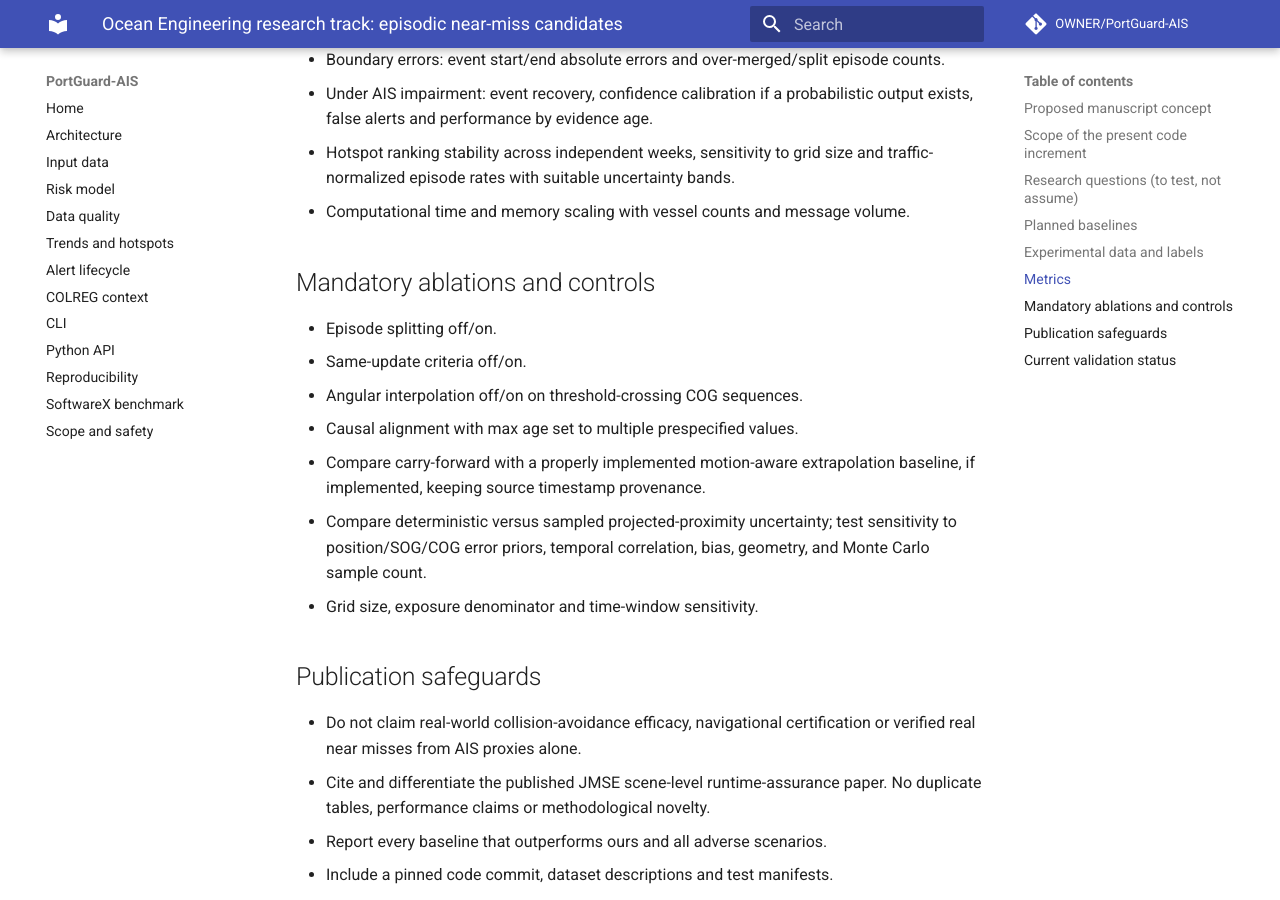
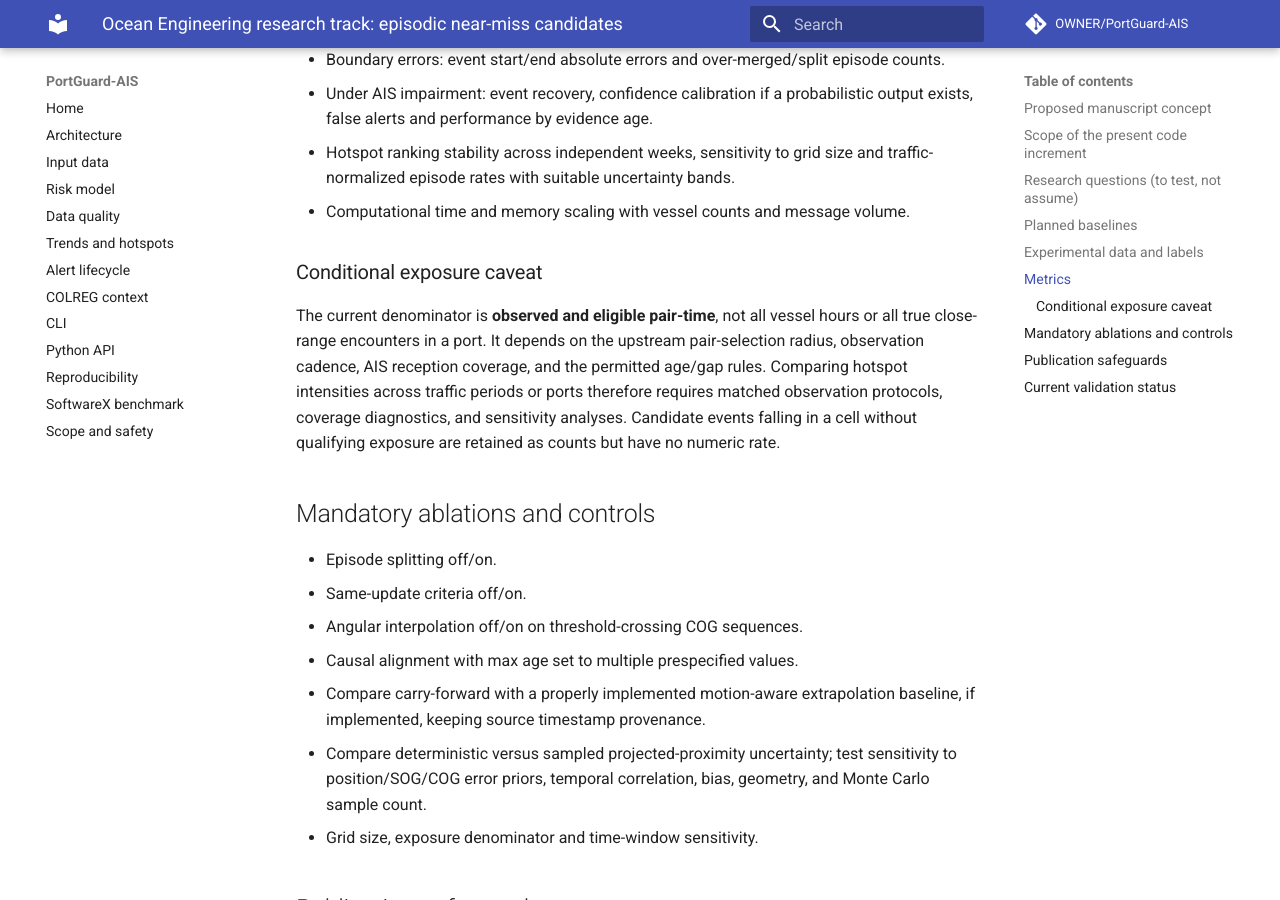
Before and after one commit to TyMill/PortGuard-AIS, an MkDocs documentation site: the page built from docs/oceaneng-research-protocol.md, in a window 1280 px wide and 900 px high, scrolled down 2779 px. Built offline with MkDocs 1.6.1 and Material for MkDocs 9.7.7, drawn with Linux system fonts in a browser that asks for light colours; comment, search, counter and statistics services are not loaded.

Commit message:
docs(oceaneng): clarify observational denominator and coverage comparability

```diff
--- a/docs/oceaneng-research-protocol.md
+++ b/docs/oceaneng-research-protocol.md
@@ -110,6 +110,16 @@ passages), taking care not to count carried observations as new AIS reports.
   size and traffic-normalized episode rates with suitable uncertainty bands.
 - Computational time and memory scaling with vessel counts and message volume.
 
+### Conditional exposure caveat
+
+The current denominator is **observed and eligible pair-time**, not all vessel
+hours or all true close-range encounters in a port. It depends on the
+upstream pair-selection radius, observation cadence, AIS reception coverage,
+and the permitted age/gap rules. Comparing hotspot intensities across traffic
+periods or ports therefore requires matched observation protocols, coverage
+diagnostics, and sensitivity analyses. Candidate events falling in a cell
+without qualifying exposure are retained as counts but have no numeric rate.
+
 ## Mandatory ablations and controls
 
 - Episode splitting off/on.
```
